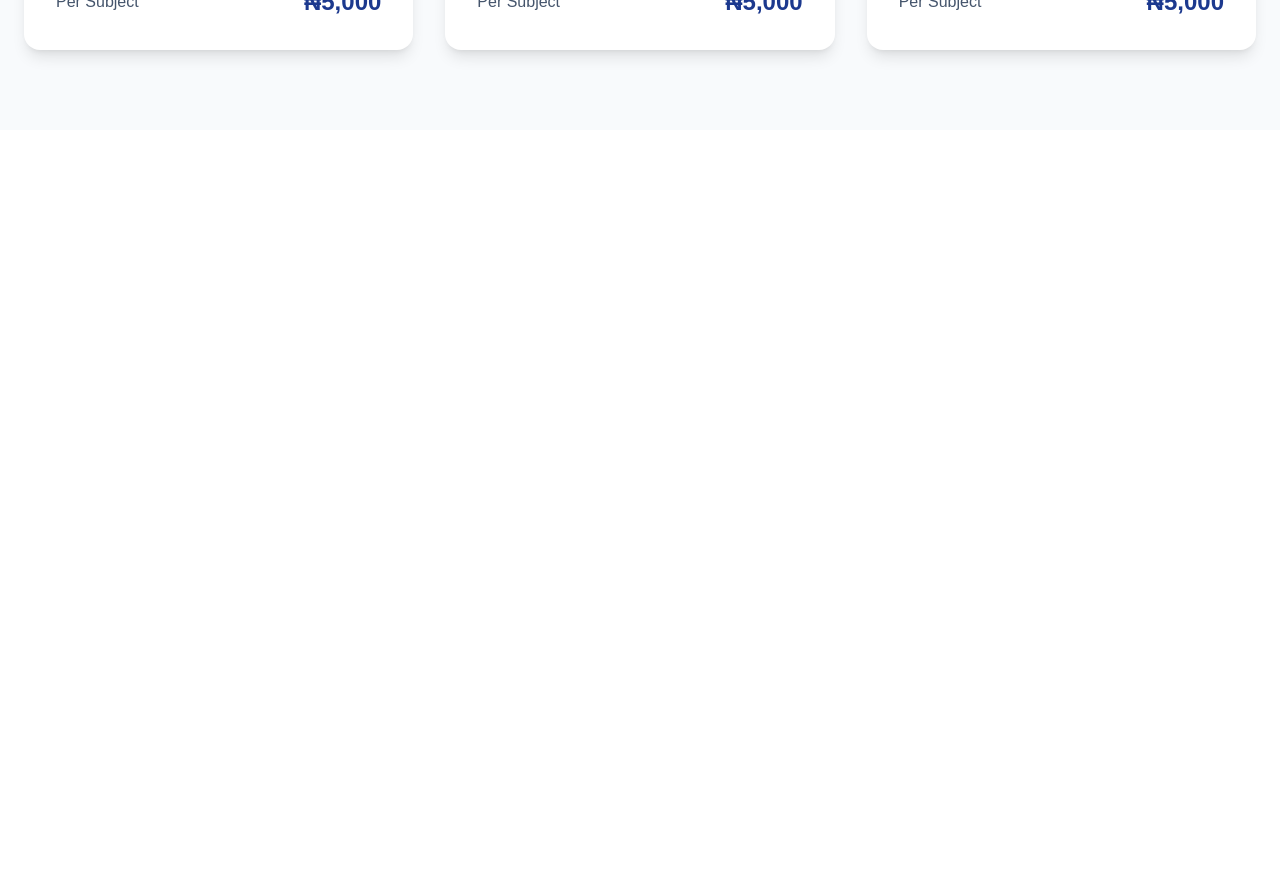
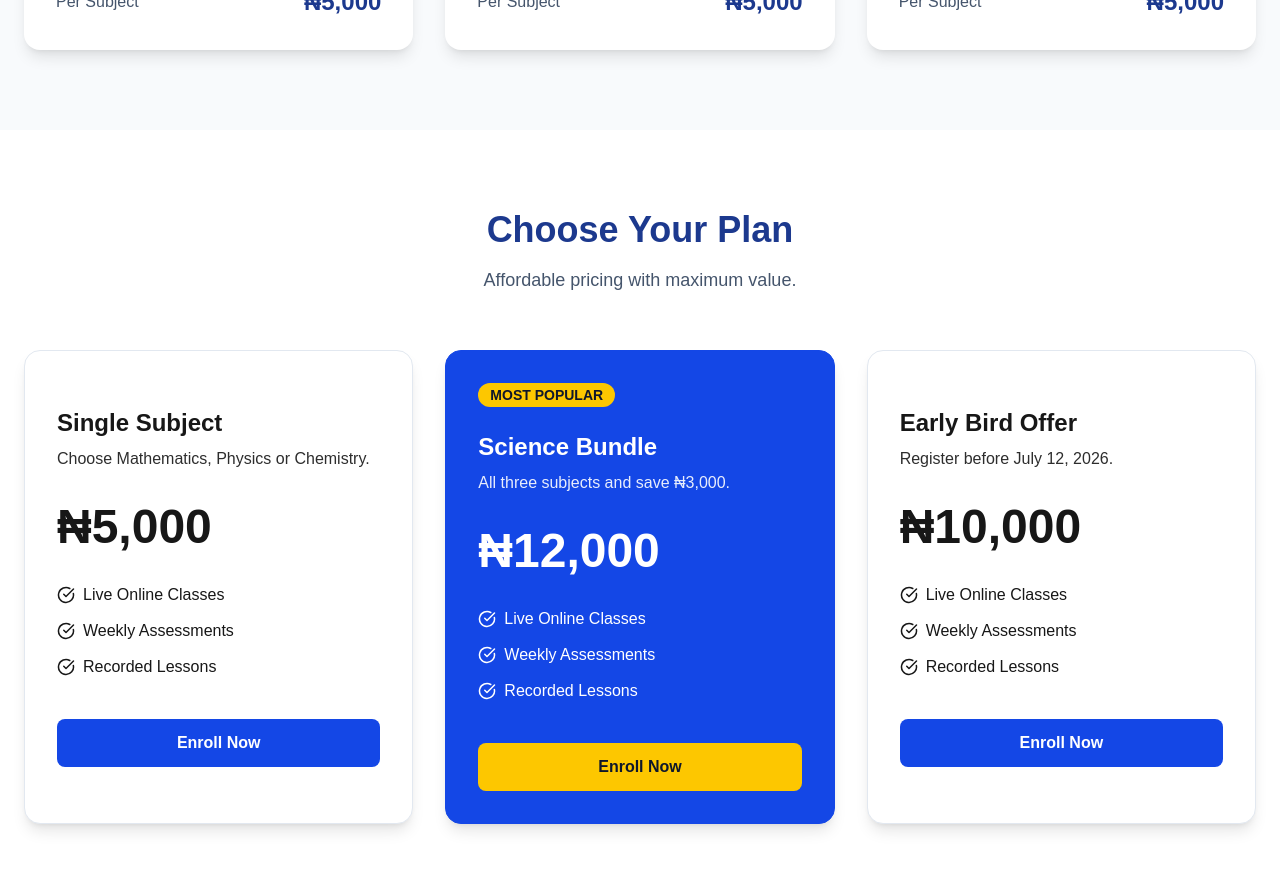
Before and after one commit to Emmalywebcreator/ace-science-academy-platform, a Next.js app: page / in a window 1280 px wide. Shown: the part 1320-2190 px from the top of the page. Before the commit the page ends 1450 px from the top, so only its background shows below. Built offline with nearby package versions, Linux system fonts and the light colour scheme.

Commit message:
feat: add pricing section

```diff
--- a/app/page.tsx
+++ b/app/page.tsx
@@ -1,6 +1,7 @@
 import Navbar from '@/components/layout/Navbar';
 import Hero from '@/components/landing/Hero';
 import Subjects from "@/components/landing/Subjects";
+import Pricing from "@/components/landing/Pricing";
 
 export default function Home() {
   return (
@@ -9,6 +10,7 @@ export default function Home() {
       <main>
         <Hero />
         <Subjects />
+        <Pricing />
       </main>
     </>
   );
--- /dev/null
+++ b/components/landing/Pricing.tsx
@@ -0,0 +1,82 @@
+import { siteConfig } from "@/constants/site";
+import { CheckCircle } from "lucide-react";
+
+const plans = Object.values(siteConfig.pricing);
+
+export default function Pricing() {
+  return (
+    <section id="pricing" className="py-20 bg-white">
+      <div className="mx-auto max-w-7xl px-6">
+
+        <div className="text-center">
+          <h2 className="text-4xl font-bold text-blue-900">
+            Choose Your Plan
+          </h2>
+
+          <p className="mt-4 text-lg text-slate-600">
+            Affordable pricing with maximum value.
+          </p>
+        </div>
+
+        <div className="mt-14 grid gap-8 lg:grid-cols-3">
+          {plans.map((plan) => (
+            <div
+              key={plan.title}
+              className={`rounded-2xl border p-8 shadow-lg transition-all duration-300 hover:-translate-y-2 hover:shadow-xl ${
+                plan.popular
+                  ? "border-blue-700 bg-blue-700 text-white"
+                  : "border-slate-200 bg-white"
+              }`}
+            >
+              {plan.popular && (
+                <span className="rounded-full bg-yellow-400 px-3 py-1 text-sm font-bold text-slate-900">
+                  MOST POPULAR
+                </span>
+              )}
+
+              <h3 className="mt-6 text-2xl font-bold">
+                {plan.title}
+              </h3>
+
+              <p className="mt-2 opacity-90">
+                {plan.description}
+              </p>
+
+              <p className="mt-8 text-5xl font-extrabold">
+                {plan.price}
+              </p>
+
+              <ul className="mt-8 space-y-3">
+                <li className="flex items-center gap-2">
+                  <CheckCircle size={18} />
+                  Live Online Classes
+                </li>
+
+                <li className="flex items-center gap-2">
+                  <CheckCircle size={18} />
+                  Weekly Assessments
+                </li>
+
+                <li className="flex items-center gap-2">
+                  <CheckCircle size={18} />
+                  Recorded Lessons
+                </li>
+              </ul>
+
+              <button
+                className={`mt-10 w-full rounded-lg py-3 font-semibold transition ${
+                  plan.popular
+                    ? "bg-yellow-400 text-slate-900 hover:bg-yellow-300"
+                    : "bg-blue-700 text-white hover:bg-blue-800"
+                }`}
+              >
+                Enroll Now
+              </button>
+            </div>
+          ))}
+        </div>
+
+      </div>
+    </section>
+  );
+}
--- a/constants/site.ts
+++ b/constants/site.ts
@@ -11,12 +11,26 @@ export const siteConfig = {
     target: "SS1 • SS2 • SS3",
   },
 
-  pricing: {
-    single: "₦5,000",
-    bundle: "₦12,000",
-    earlyBird: "₦10,000",
+ pricing: {
+  single: {
+    title: "Single Subject",
+    price: "₦5,000",
+    description: "Choose Mathematics, Physics or Chemistry.",
   },
 
+  bundle: {
+    title: "Science Bundle",
+    price: "₦12,000",
+    description: "All three subjects and save ₦3,000.",
+    popular: true,
+  },
+
+  earlyBird: {
+    title: "Early Bird Offer",
+    price: "₦10,000",
+    description: "Register before July 12, 2026.",
+  },
+},
   contact: {
     phone: "+234 905 523 2108",
     whatsapp: "+234 703 930 1841",
```
